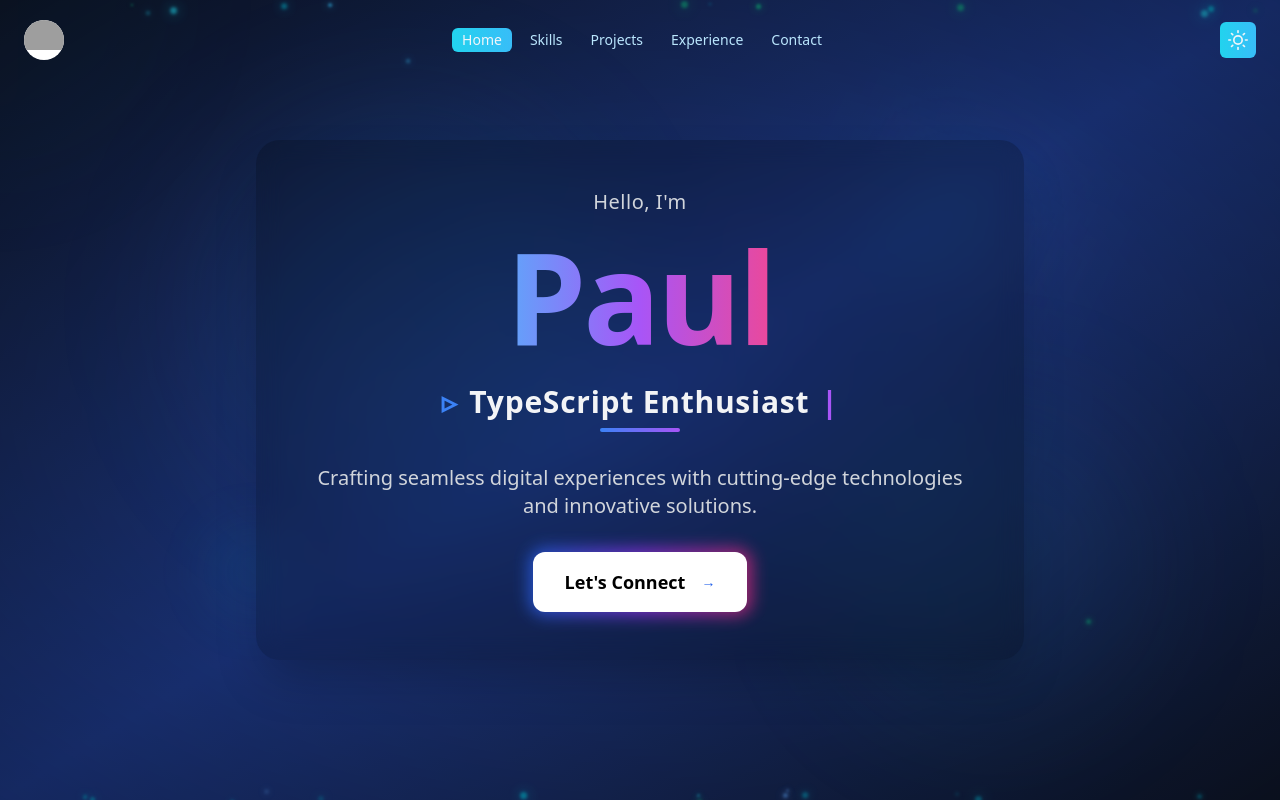
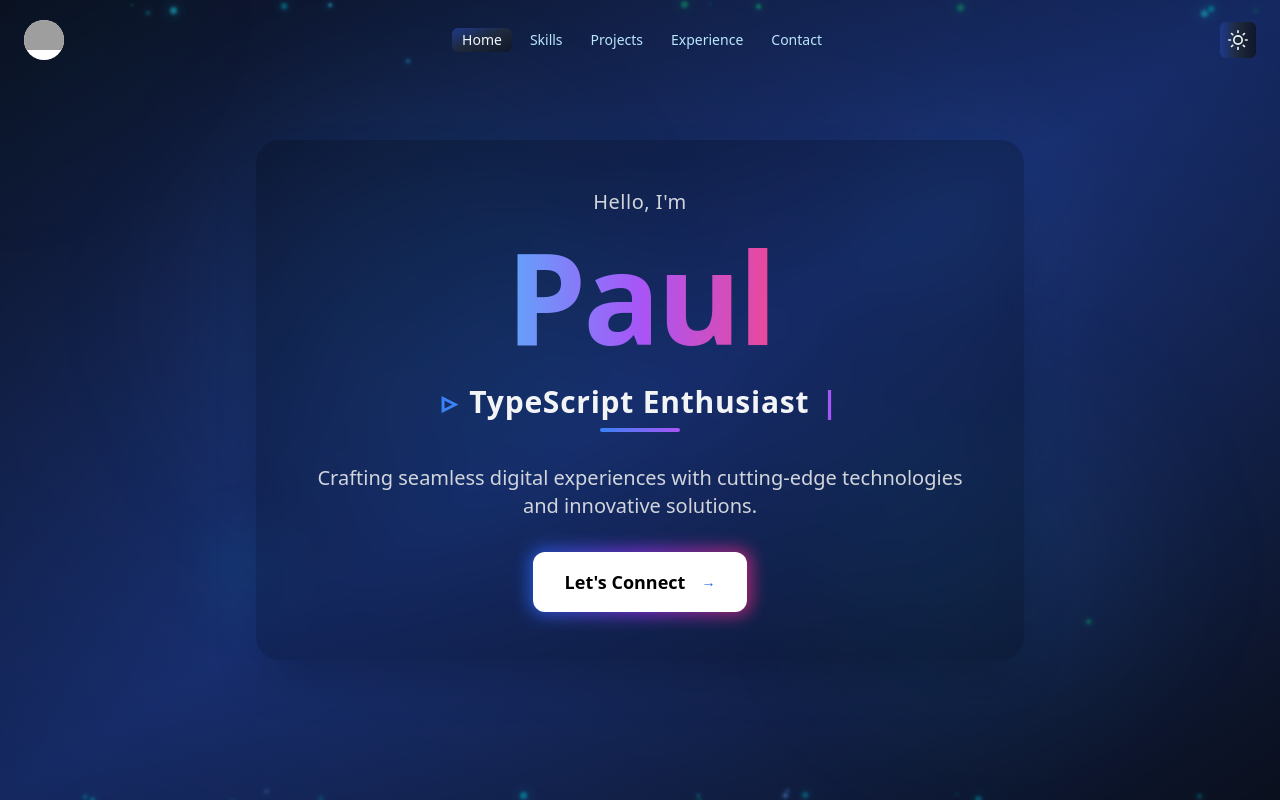
Before and after one commit to pauljianbo/paul-portfolio, a Next.js app: page / in a window 1280 px wide. Shown: the top 802 px of the page. Built offline with nearby package versions, Linux system fonts and the light colour scheme; grey boxes are pictures that could not be loaded.

Commit message:
update ui

```diff
--- a/app/components/tools/Animation/Chip.tsx
+++ b/app/components/tools/Animation/Chip.tsx
@@ -76,7 +76,7 @@
         <motion.span
           layoutId="pill-tab"
           transition={{ type: 'spring', duration: 0.5 }}
-          className="absolute inset-0 z-0 rounded-md bg-gradient-to-r from-light-primary to-light-secondary dark:from-dark-primary dark:to-dark-secondary"
+          className="absolute inset-0 z-0 rounded-md bg-gradient-to-br from-light-primary to-light-secondary dark:from-blue-900 dark:via-slate-800 dark:to-slate-900"
         ></motion.span>
       )}
     </button>
--- a/app/components/tools/ThemeToggle.tsx
+++ b/app/components/tools/ThemeToggle.tsx
@@ -29,8 +29,10 @@
   return (
     <button
       onClick={toggleTheme}
-      className={`relative rounded-md p-2  transition-colors text-dark-text-primary bg-gradient-to-r ${
-        theme === 'light' ? 'from-light-primary to-light-secondary' : 'from-dark-primary to-dark-secondary'
+      className={`relative rounded-md bg-gradient-to-r p-2 text-dark-text-primary transition-colors ${
+        theme === 'light'
+          ? 'from-light-primary to-light-secondary'
+          : 'dark:from-blue-900 dark:via-slate-800 dark:to-slate-900'
       }`}
       aria-label={`Switch to ${theme === 'light' ? 'dark' : 'light'} mode`}
     >
```
